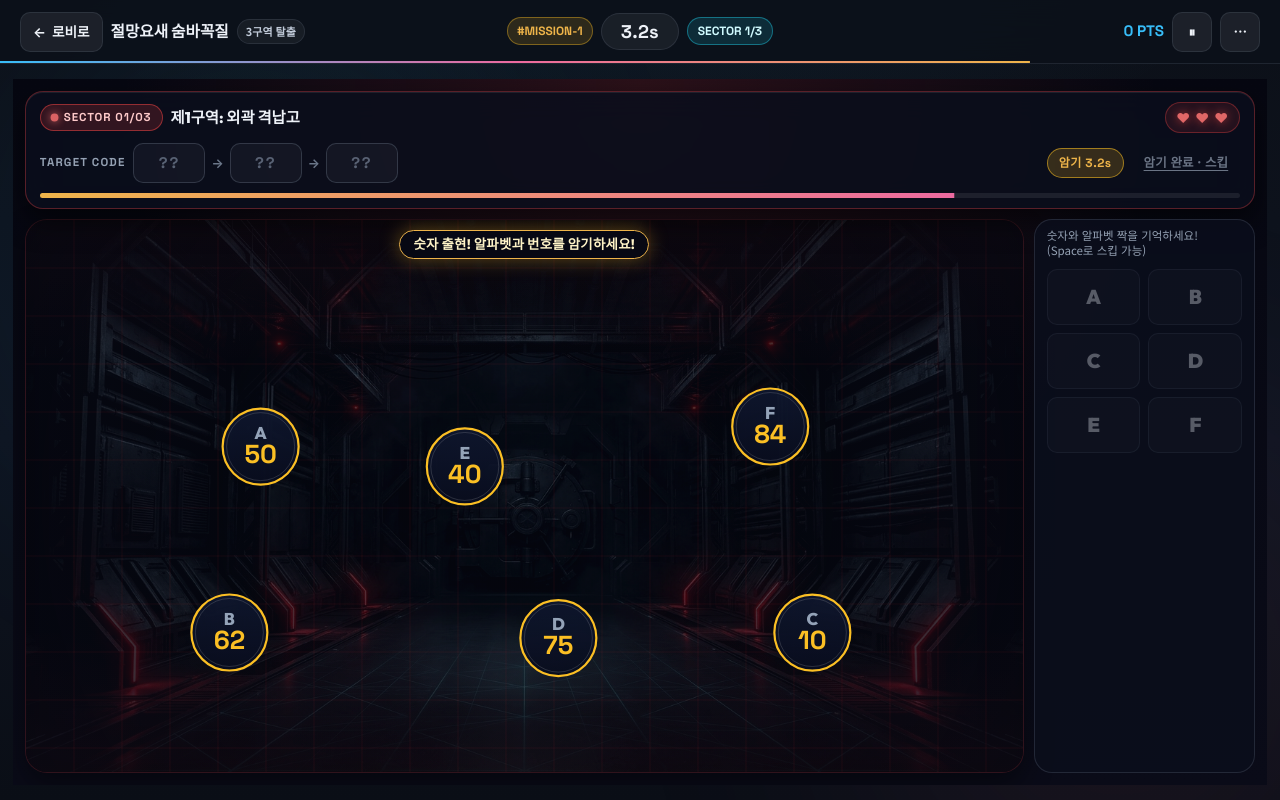
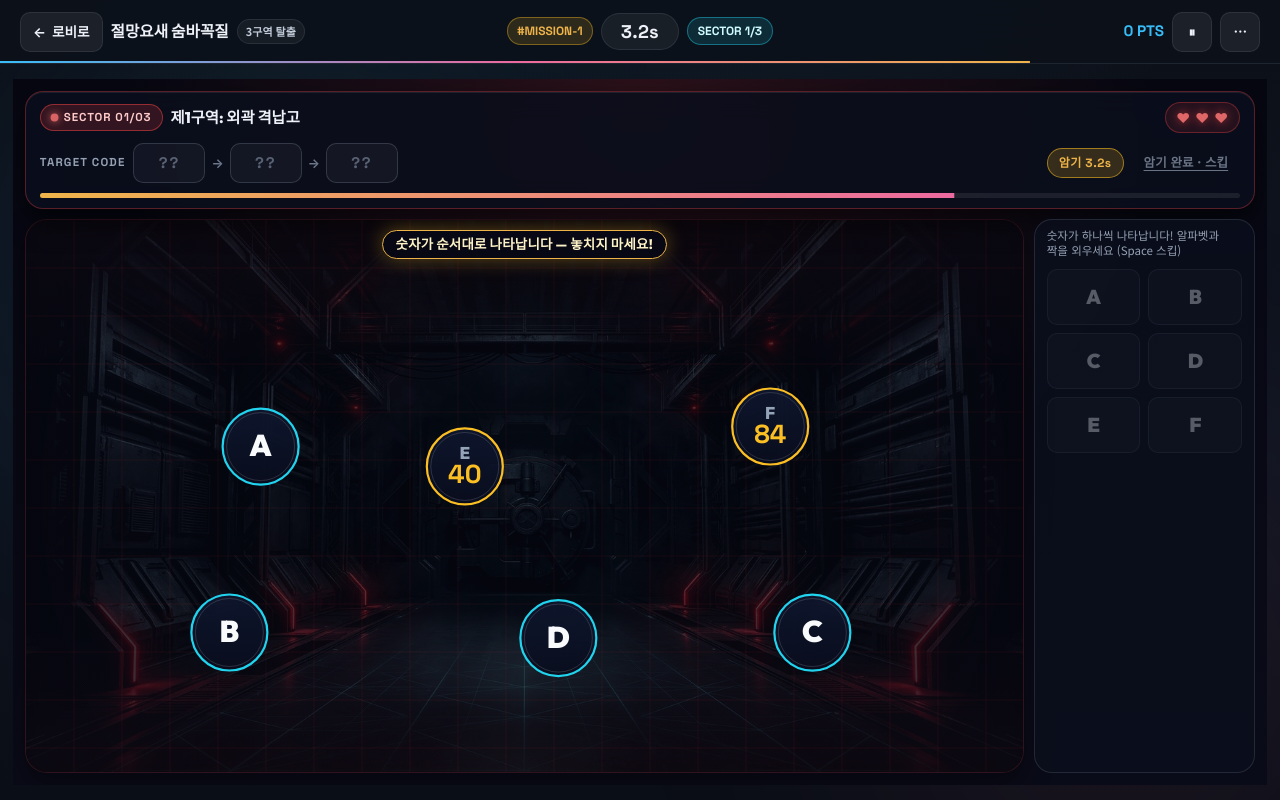
Before and after one commit to obmaz/possiblemission, a plain HTML site: page index.html in a window 1280 px wide. Both pictures are taken after a click on the button "⚡ 랜덤 미션 바로 시작". Drawn offline with Linux system fonts and the light colour scheme; a web font is replaced by a local one.

Commit message:
feat(fortress): rolling number reveal instead of a full blackout
The arena no longer hides every number at once: each node owns a short
window inside a sector cycle, so only ~2-3 numbers are on screen at any
moment and they appear in sequence (1.45s/0.62s, 1.25s/0.52s,
1.05s/0.42s window/stagger per sector). The same roll keeps running during
decode, so a player can re-check a pairing without ever seeing the board
at once.

- Drop the BLACKOUT phase, EMP flash, SIGNAL LEAK pulse and their CSS.
- Turn skip (button/Space) straight into decode and hide the skip control
  once decoding.
- Numbers fade in/out over 0.16s; solved nodes never re-show their number.
- Update banners/hints, DESIGN_SPEC (rolling reveal section) and HANDOFF.

Co-authored-by: Copilot <223556219+Copilot@users.noreply.github.com>

```diff
--- a/js/games/despair-fortress.js
+++ b/js/games/despair-fortress.js
@@ -8,12 +8,10 @@ const ALPHABET = 'ABCDEFGHIJ'.split('');
 const MAX_SHIELDS = 3;
 const FIRST_LOCK_ON_DURATION = 1.8;
 const LOCK_ON_DURATION = 0.8;
-const BLACKOUT_DURATION = 0.35;
 const DECODE_LIMIT = 15.0;
 const WRONG_COOLDOWN_MS = 450;
 const SECTOR_CLEAR_PAUSE = 1.05;
-const NFLASH_INTERVAL = 4.6;
-const NFLASH_DURATION = 0.68;
+const REVEAL_FADE_SEC = 0.16;
 const FAIL_OVERLAY_PAUSE = 0.75;
 
 const STANDARD_SECTORS = [
@@ -29,6 +27,8 @@ const STANDARD_SECTORS = [
     speedMax: 0,
     basePts: 400,
     decoy: false,
+    revealWindow: 1.45,
+    revealStagger: 0.62,
   },
   {
     sector: 2,
@@ -42,6 +42,8 @@ const STANDARD_SECTORS = [
     speedMax: 76,
     basePts: 550,
     decoy: false,
+    revealWindow: 1.25,
+    revealStagger: 0.52,
   },
   {
     sector: 3,
@@ -55,6 +57,8 @@ const STANDARD_SECTORS = [
     speedMax: 116,
     basePts: 700,
     decoy: true,
+    revealWindow: 1.05,
+    revealStagger: 0.42,
   },
 ];
 
@@ -292,7 +296,6 @@ export function mount(container, ctx) {
       </div>
 
       <canvas class="df-canvas" data-df-canvas></canvas>
-      <div class="df-emp-flash" data-df-emp aria-hidden="true"></div>
 
       <div class="df-sector-overlay" data-df-overlay hidden>
         <div class="df-sector-card" data-df-overlay-card>
@@ -328,7 +331,6 @@ export function mount(container, ctx) {
   const arenaHudEl = root.querySelector('[data-df-arena-hud]');
   const canvas = root.querySelector('[data-df-canvas]');
   const bannerEl = root.querySelector('[data-df-banner]');
-  const empFlashEl = root.querySelector('[data-df-emp]');
   const overlayEl = root.querySelector('[data-df-overlay]');
   const overlayCardEl = root.querySelector('[data-df-overlay-card]');
   const overlaySubEl = root.querySelector('[data-df-overlay-sub]');
@@ -356,7 +358,7 @@ export function mount(container, ctx) {
 
   // Runtime state
   let sectorIdx = 0;
-  let phase = 'lockon'; // 'lockon' | 'memorize' | 'blackout' | 'decode' | 'sector_clear' | 'ended'
+  let phase = 'lockon'; // 'lockon' | 'memorize' | 'decode' | 'sector_clear' | 'ended'
   let phaseElapsed = 0;
   let decodeElapsed = 0;
   let activeTimeMs = 0;
@@ -381,8 +383,7 @@ export function mount(container, ctx) {
   let decoyPulseTimer = 0;
   let decoyWindowTriggered = false;
   let nextDecodeDecoyAt = 2.4;
-  let numberFlashTimer = 0;
-  let nextNumberFlashAt = 3.0;
+  let revealClock = 0;
 
   // Arena canvas dimensions (CSS px)
   let arenaW = 640;
@@ -669,11 +670,10 @@ export function mount(container, ctx) {
       decoyPulseTimer = 0;
       decoyWindowTriggered = false;
       nextDecodeDecoyAt = 2.2;
-      numberFlashTimer = 0;
-      nextNumberFlashAt = 3.0;
+      revealClock = 0;
       lastWrongAt = -Infinity;
       sectorMistakes = 0;
-      arenaEl.classList.remove('is-glitch', 'is-refresh');
+      arenaEl.classList.remove('is-glitch');
       initSectorVelocities(sec);
 
       sectorCodeEl.textContent = `${sec.code}/${String(totalSectors).padStart(2, '0')}`;
@@ -697,44 +697,25 @@ export function mount(container, ctx) {
       skipBtn.hidden = false;
       phasePillEl.dataset.phase = 'memorize';
       phasePillEl.textContent = `암기 ${sec.memorizeSec.toFixed(1)}s`;
-      keypadHintEl.textContent = '숫자와 알파벳 짝을 기억하세요! (Space로 스킵 가능)';
-      showBanner('숫자 출현! 알파벳과 번호를 암기하세요!', 'warn');
+      keypadHintEl.textContent = '숫자가 하나씩 나타납니다! 알파벳과 짝을 외우세요 (Space 스킵)';
+      showBanner('숫자가 순서대로 나타납니다 — 놓치지 마세요!', 'warn');
       timerFillEl.dataset.mode = 'memorize';
       renderSlots();
       syncKeypad();
-    } else if (nextPhase === 'blackout') {
+    } else if (nextPhase === 'decode') {
       skipBtn.hidden = true;
-      phasePillEl.dataset.phase = 'blackout';
-      phasePillEl.textContent = 'BLACKOUT';
-      keypadHintEl.textContent = '숫자 소멸! 타겟 코드 수신 중...';
-      showBanner('숫자 소멸! 알파벳 위치만 남습니다!', 'danger');
-      numberFlashTimer = 0;
-      arenaEl.classList.remove('is-refresh');
-      ctx.audio.playAlarm();
-      if (empFlashEl) {
-        empFlashEl.classList.remove('is-active');
-        void empFlashEl.offsetWidth;
-        empFlashEl.classList.add('is-active');
-      }
-      for (const n of sec.nodes) {
-        spawnBurst(n.x, n.y, '#ef4444', 8);
-      }
-      renderSlots();
-      syncKeypad();
-    } else if (nextPhase === 'decode') {
       decodeElapsed = 0;
       phasePillEl.dataset.phase = 'decode';
       phasePillEl.textContent = '해독 중';
       timerFillEl.dataset.mode = 'normal';
       const targetNum = sec.targets[activeSlotIdx]?.number || '--';
-      keypadHintEl.textContent = `타겟 [${targetNum}] 에 해당하는 알파벳을 선택하세요!`;
-      showBanner('', 'info');
+      keypadHintEl.textContent = `타겟 [${targetNum}] — 숫자가 다시 나타날 때 알파벳을 확인하세요!`;
+      showBanner('숫자가 계속 순환합니다 — 타겟 코드의 알파벳을 찾으세요!', 'info');
       renderSlots();
       syncKeypad();
     } else if (nextPhase === 'sector_clear') {
       skipBtn.hidden = true;
-      numberFlashTimer = 0;
-      arenaEl.classList.remove('is-glitch', 'is-refresh');
+      arenaEl.classList.remove('is-glitch');
       phasePillEl.dataset.phase = 'decode';
       phasePillEl.textContent = 'BREACHED';
       syncKeypad();
@@ -964,7 +945,7 @@ export function mount(container, ctx) {
     if (phase === 'memorize' && (e.code === 'Space' || e.key === ' ')) {
       e.preventDefault();
       ctx.audio.playClick();
-      enterPhase('blackout');
+      enterPhase('decode');
       return;
     }
 
@@ -979,7 +960,7 @@ export function mount(container, ctx) {
   function handleSkipClick() {
     if (finished || isPaused || phase !== 'memorize') return;
     ctx.audio.playClick();
-    enterPhase('blackout');
+    enterPhase('decode');
   }
 
   function handlePauseChange(e) {
@@ -1114,7 +1095,8 @@ export function mount(container, ctx) {
 
     const sec = currentSector();
     const r = getNodeRadiusPx();
-    const showNumbers = phase === 'memorize' || (phase === 'decode' && numberFlashTimer > 0);
+    const revealActive = phase === 'memorize' || phase === 'decode';
+    const cycleSec = Math.max(0.4, sec.nodeCount * sec.revealStagger);
     const isLockOn = phase === 'lockon';
     const isDecoyFlashing = decoyPulseTimer > 0;
     const targetLetterSet = sec.__targetLetterSet || (sec.__targetLetterSet = new Set(sec.targets.map((t) => t.letter)));
@@ -1140,7 +1122,8 @@ export function mount(container, ctx) {
     gCtx.restore();
 
     // Draw nodes
-    for (const node of sec.nodes) {
+    for (let nodeIdx = 0; nodeIdx < sec.nodes.length; nodeIdx += 1) {
+      const node = sec.nodes[nodeIdx];
       const cx = node.x * arenaW;
       const cy = node.y * arenaH;
       const flash = nodeFlash.get(node.letter);
@@ -1151,11 +1134,17 @@ export function mount(container, ctx) {
         !targetLetterSet.has(node.letter) &&
         !node.solved;
 
-      // Decode pulses fade their last 180ms so the numbers never pop out abruptly
-      let numberAlpha = 1;
-      if (phase === 'decode') {
-        numberAlpha = Math.min(1, numberFlashTimer / 0.18);
+      // Rolling reveal: each node owns a short window inside the sector cycle, so
+      // only a few numbers are on screen at once and they appear in sequence.
+      let numberAlpha = 0;
+      if (revealActive && !node.solved) {
+        const offset = nodeIdx * sec.revealStagger;
+        const t = ((revealClock - offset) % cycleSec + cycleSec) % cycleSec;
+        if (t < sec.revealWindow) {
+          numberAlpha = Math.min(1, Math.min(t, sec.revealWindow - t) / REVEAL_FADE_SEC);
+        }
       }
+      const showNumbers = numberAlpha > 0.01;
 
       gCtx.save();
 
@@ -1275,6 +1264,9 @@ export function mount(container, ctx) {
     if (!isPaused && !finished) {
       activeTimeMs += rawDt * 1000;
       phaseElapsed += rawDt;
+      if (phase === 'memorize' || phase === 'decode') {
+        revealClock += rawDt;
+      }
       if (decoyPulseTimer > 0) {
         decoyPulseTimer = Math.max(0, decoyPulseTimer - rawDt);
         if (decoyPulseTimer === 0) {
@@ -1308,7 +1300,7 @@ export function mount(container, ctx) {
             ctx.audio.playTick();
           }
           if (!sec.decoy || decoyPulseTimer === 0) {
-            showBanner('숫자 소멸 임박! 눈을 떼지 마세요!', 'danger');
+            showBanner('곧 해독 시작! 마지막 숫자까지 확인하세요!', 'warn');
           }
         }
 
@@ -1321,11 +1313,6 @@ export function mount(container, ctx) {
         }
 
         if (phaseElapsed >= sec.memorizeSec) {
-          enterPhase('blackout');
-        }
-      } else if (phase === 'blackout') {
-        timerFillEl.style.setProperty('--df-bar', '0');
-        if (phaseElapsed >= BLACKOUT_DURATION) {
           enterPhase('decode');
         }
       } else if (phase === 'decode') {
@@ -1346,31 +1333,9 @@ export function mount(container, ctx) {
           }
         }
 
-        // SIGNAL LEAK: every few seconds the hidden numbers briefly come back,
-        // so beginners can re-check a pairing instead of getting stuck.
-        if (numberFlashTimer > 0) {
-          numberFlashTimer = Math.max(0, numberFlashTimer - rawDt);
-          if (numberFlashTimer === 0) {
-            arenaEl.classList.remove('is-refresh');
-            if (phase === 'decode') {
-              showBanner('', 'info');
-              const nextTargetNum = sec.targets[activeSlotIdx]?.number;
-              keypadHintEl.textContent = nextTargetNum
-                ? `타겟 [${nextTargetNum}] 에 해당하는 알파벳을 선택하세요!`
-                : '남은 타겟 코드를 해독하세요!';
-            }
-          }
-        }
-
-        if (decodeElapsed >= nextNumberFlashAt) {
-          nextNumberFlashAt += NFLASH_INTERVAL;
-          numberFlashTimer = NFLASH_DURATION;
-          arenaEl.classList.add('is-refresh');
-          showBanner('신호 누출! 숫자가 잠깐 되살아납니다', 'warn');
-          keypadHintEl.textContent = '신호 복구 중! 숫자를 재확인하세요!';
-          ctx.audio.playHint();
-        }
-
+        // Numbers keep cycling through the nodes during decode: only a few are
+        // visible at any moment, one after another, so a careful player can catch
+        // a pairing again without ever seeing the whole board at once.
         // Sector 3 decode decoy: warning ring on wrong nodes + fake code in the banner
         if (sec.decoy && decodeElapsed >= nextDecodeDecoyAt) {
           nextDecodeDecoyAt += 4.2;
@@ -1379,12 +1344,7 @@ export function mount(container, ctx) {
           const decoyBannerText = `교란 신호 — FAKE ${sec.decoyFakeCode}`;
           showBanner(decoyBannerText, 'danger');
           safeTimeout(() => {
-            if (
-              phase === 'decode' &&
-              numberFlashTimer <= 0 &&
-              bannerEl &&
-              bannerEl.textContent === decoyBannerText
-            ) {
+            if (phase === 'decode' && bannerEl && bannerEl.textContent === decoyBannerText) {
               showBanner('', 'info');
             }
           }, 1200);
--- a/styles/game-fortress.css
+++ b/styles/game-fortress.css
@@ -357,11 +357,6 @@
   box-shadow: inset 0 0 44px rgba(239, 68, 68, 0.16), 0 0 14px rgba(239, 68, 68, 0.16);
 }
 
-.game-fortress .df-arena.is-refresh {
-  border-color: rgba(34, 211, 238, 0.5);
-  box-shadow: inset 0 0 40px rgba(34, 211, 238, 0.1), 0 0 12px rgba(34, 211, 238, 0.12);
-}
-
 .game-fortress .df-arena__bg {
   position: absolute;
   inset: 0;
@@ -455,20 +450,6 @@
   background: rgba(6, 78, 59, 0.88);
   color: #d1fae5;
   box-shadow: var(--glow-emerald);
-}
-
-/* Blackout EMP flash overlay */
-.game-fortress .df-emp-flash {
-  position: absolute;
-  inset: 0;
-  z-index: 5;
-  pointer-events: none;
-  opacity: 0;
-  background: radial-gradient(circle at 50% 50%, rgba(255, 255, 255, 0.85), rgba(239, 68, 68, 0.45) 55%, rgba(7, 9, 20, 0.95));
-}
-
-.game-fortress .df-emp-flash.is-active {
-  animation: df-emp 360ms ease-out forwards;
 }
 
 /* Sector Clear Center Overlay */
@@ -633,12 +614,6 @@
   72% { transform: translateX(4px); }
 }
 
-@keyframes df-emp {
-  0% { opacity: 0.95; }
-  45% { opacity: 0.55; }
-  100% { opacity: 0; }
-}
-
 @keyframes df-pop {
   0% { opacity: 0; transform: scale(0.86); }
   100% { opacity: 1; transform: scale(1); }
@@ -785,8 +760,7 @@
 @media (prefers-reduced-motion: reduce) {
   .game-fortress .df-terminal.is-shake,
   .game-fortress .df-arena.is-shake,
-  .game-fortress .df-sector-dot,
-  .game-fortress .df-emp-flash.is-active {
+  .game-fortress .df-sector-dot {
     animation: none !important;
   }
 }
```
Also changed, not shown: DESIGN_SPEC.md (+9 -6 lines), HANDOFF.md (+6 -5 lines).
